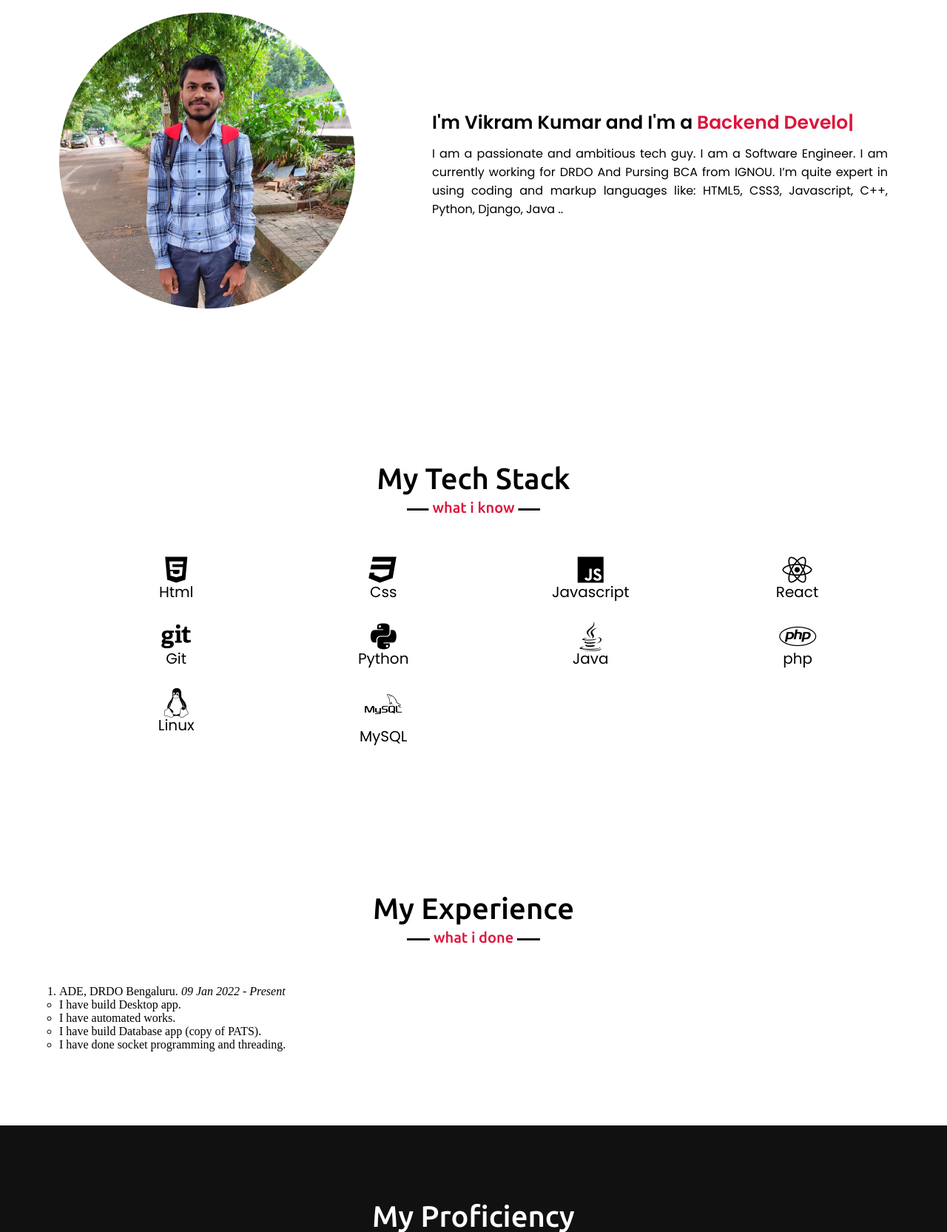
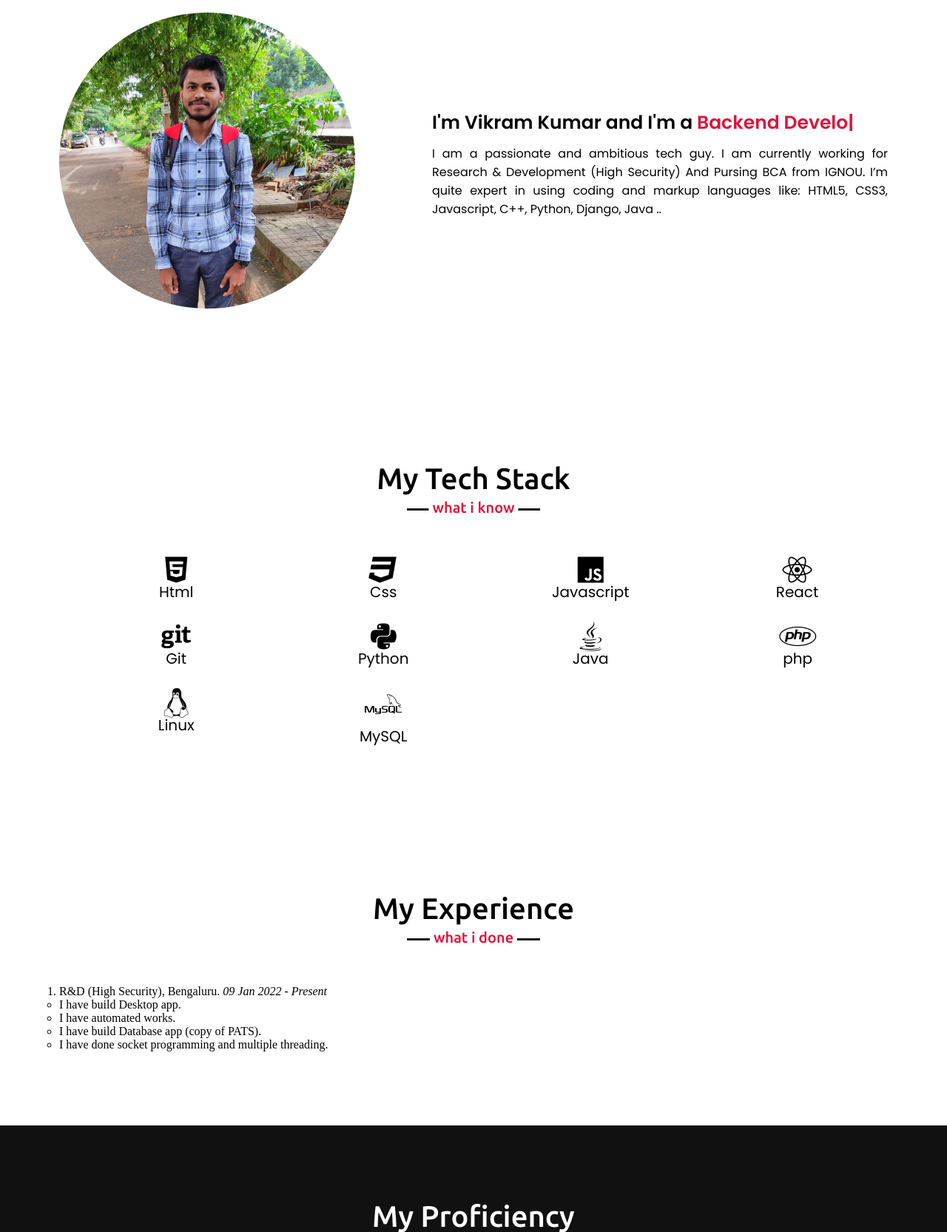
Before and after one commit to lea-dtech/portfolio1, a Django app: page / in a window 1280 px wide. Shown: the part 1009-2674 px from the top of the page at 74% size. Run offline with Django 4.2, Linux system fonts and the light colour scheme; some libraries are stand-ins or nearby versions.

Commit message:
index page text update

```diff
--- a/portfolio/templates/portfolio/index.html
+++ b/portfolio/templates/portfolio/index.html
@@ -49,8 +49,8 @@
                 </div>
                 <div class="column right">
                     <div class="text">I'm Vikram Kumar and I'm a <span class="typing-2"></span></div>
-                    <p>I am a passionate and ambitious tech guy. I am a Software Engineer. I am currently working for
-                        DRDO And Pursing BCA from IGNOU. I’m quite expert in using coding and markup languages like:
+                    <p>I am a passionate and ambitious tech guy. I am currently working for
+                        Research & Development (High Security) And Pursing BCA from IGNOU. I’m quite expert in using coding and markup languages like:
                         HTML5, CSS3, Javascript, C++, Python, Django, Java
                         .. </p>
                     <!-- <a href="https://drive.google.com/drive/u/0/folders/1Ii9CWP7CZE4WWbxiF6xJ88__rguTXUZ2" target="_blank">Resume</a> -->
@@ -191,12 +191,12 @@
     <section class="experience" id="experience">
         <div class="max-width">
             <h2 class="title">My Experience</h2>
-            <ol><li>ADE, DRDO Bengaluru. <span><i>09 Jan 2022 - Present</i></span></li>
+            <ol><li>R&D (High Security), Bengaluru. <span><i>09 Jan 2022 - Present</i></span></li>
             <ul>
                 <li>I have build Desktop app.</li>
                 <li>I have automated works.</li>
                 <li>I have build Database app (copy of PATS).</li>
-                <li>I have done socket programming and threading.</li>
+                <li>I have done socket programming and multiple threading.</li>
             </ul>
             </ol>
         </div>
--- a/portfolio/views.py
+++ b/portfolio/views.py
@@ -17,6 +17,8 @@ def contact_api(request):
     message_email=request.POST['email']
     message_subject=request.POST['subject']
     message=request.POST['message']
+    if (message_email=="")or(message_name==""):
+        return JsonResponse({'message':"Please fill all details..",'success':False})
 
     # send an email
     send_mail(
```
